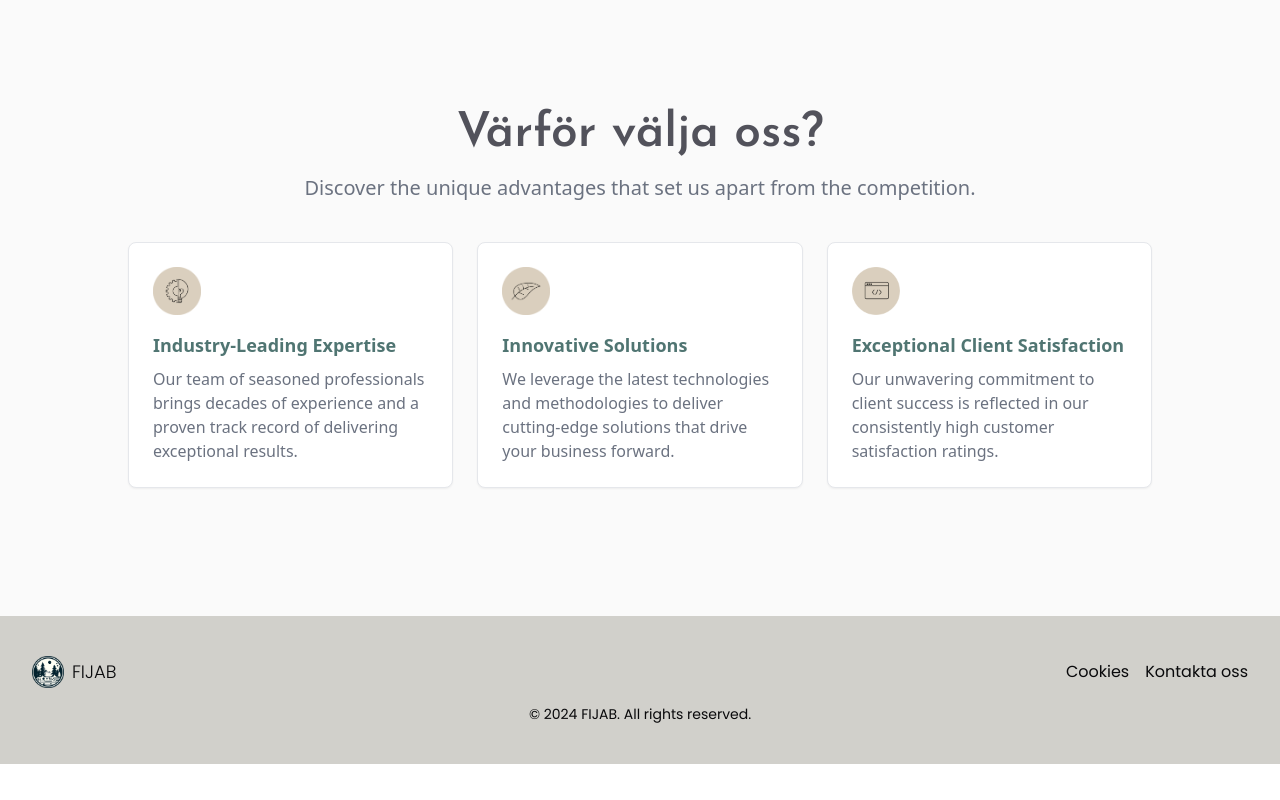
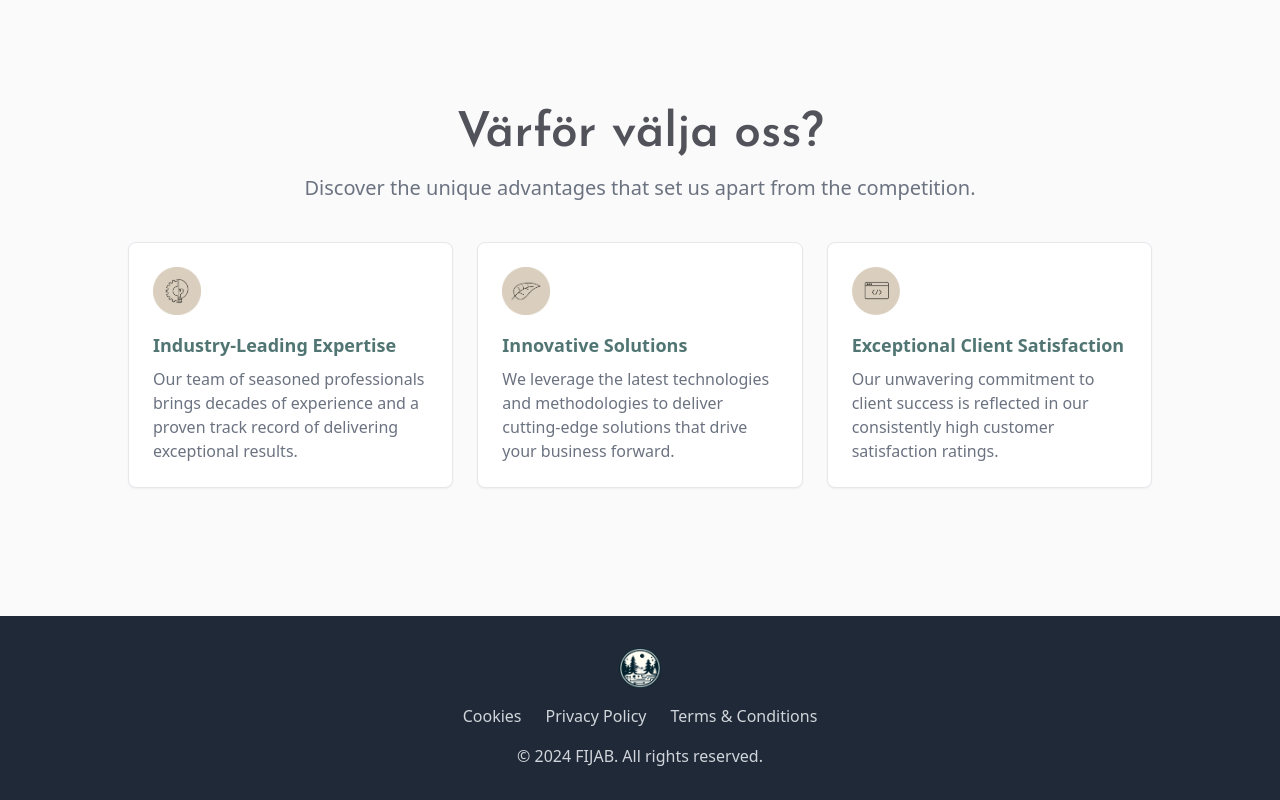
Before and after one commit to fijab/fijab.se, an Angular app: page / in a window 1280 px wide. Shown: the part 2577-3377 px from the top of the page. Before the commit the page ends 3341 px from the top, so only its background shows below. Built offline with nearby package versions, Linux system fonts and the light colour scheme.

Commit message:
styled footer and services

```diff
--- a/src/app/components/footer/footer.component.html
+++ b/src/app/components/footer/footer.component.html
@@ -1,19 +1,22 @@
-<footer class="bg-sandy text-zinc-950 py-6 sm:py-10 font-poppins">
-  <div class="container mx-auto px-4 sm:px-6 lg:px-8 flex flex-col sm:flex-row items-center justify-between space-y-4 sm:space-y-0">
-      <div class="flex items-center">
-          <img src="/assets/images/logo/logo.png" alt="FIJAB logo" class="h-8 w-8">
-          <span class="ml-2 text-lg font-light font-poppins">FIJAB</span>
+<footer class="bg-gray-800 text-gray-300 py-8">
+    <div class="container mx-auto px-4 text-center">
+      <!-- Logo -->
+      <div class="mb-4">
+        <img src="/assets/images/logo/logo.png" alt="Logo" class="mx-auto h-10">
       </div>
-      <div class="flex space-x-4">
-          <a href="#" class="hover:text-white transition-colors">
-              Cookies
-          </a>
-          <a href="#" class="hover:text-white transition-colors">
-              Kontakta oss
-          </a>
+
+      <!-- Policies -->
+      <div class="mb-4">
+        <ul class="flex justify-center space-x-6">
+          <li><a href="#" class="hover:text-white">Cookies</a></li>
+          <li><a href="#" class="hover:text-white">Privacy Policy</a></li>
+          <li><a href="#" class="hover:text-white">Terms & Conditions</a></li>
+        </ul>
       </div>
-  </div>
-  <div class="container mx-auto px-4 sm:px-6 lg:px-8 mt-4 text-center text-sm">
-      © 2024 FIJAB. All rights reserved.
-  </div>
-</footer>
+
+      <!-- Year and Copyright -->
+      <div>
+        <p>&copy; {{ currentYear }} FIJAB. All rights reserved.</p>
+      </div>
+    </div>
+  </footer>
--- a/src/app/components/footer/footer.component.ts
+++ b/src/app/components/footer/footer.component.ts
@@ -1,12 +1,18 @@
 import { Component } from '@angular/core';
+import { CommonModule } from '@angular/common';
+
 
 @Component({
   selector: 'app-footer',
   standalone: true,
-  imports: [],
+  imports: [CommonModule],
   templateUrl: './footer.component.html',
-  styleUrl: './footer.component.css'
+  styleUrls: ['./footer.component.css']
 })
 export class FooterComponent {
+  currentYear: number;
 
+  constructor() {
+    this.currentYear = new Date().getFullYear();
+  }
 }
--- a/src/app/pages/services-page/services-page.component.html
+++ b/src/app/pages/services-page/services-page.component.html
@@ -27,7 +27,7 @@
             <circle cx="12" cy="12" r="4"></circle>
           </svg>
         </div>
-        <h3 class="text-xl text-dark-green font-semibold">Webbutveckling</h3>
+        <h3 class="text-xl text-dark-green font-semibold">Frontendutveckling</h3>
         <p class="text-gray-500 dark:text-gray-400">
           Vi bygger anpassade webbplatser och webbtjänster för att hjälpa ditt företag att lyckas online.
         </p>
@@ -50,7 +50,7 @@
             <rect width="20" height="14" x="2" y="6" rx="2"></rect>
           </svg>
         </div>
-        <h3 class="text-xl text-dark-green font-semibold">Digital marknadsföring</h3>
+        <h3 class="text-xl text-dark-green font-semibold">Backendutveckling</h3>
         <p class="text-gray-500 dark:text-gray-400">
           Vi hjälper dig att nå din målgrupp och växa din online-närvaro.
         </p>
@@ -85,7 +85,7 @@
             <path d="m11 13.73-4 6.93"></path>
           </svg>
         </div>
-        <h3 class="text-xl text-dark-green font-semibold">IT-support</h3>
+        <h3 class="text-xl text-dark-green font-semibold">DevOps & Infrastruktur</h3>
         <p class="text-gray-500 dark:text-gray-400">
           Vi erbjuder omfattande IT-support för att hålla ditt företag igång smidigt.
         </p>
@@ -109,7 +109,7 @@
             <line x1="6" x2="6" y1="20" y2="16"></line>
           </svg>
         </div>
-        <h3 class="text-xl text-dark-green font-semibold">Dataanalys</h3>
+        <h3 class="text-xl text-dark-green font-semibold">UX/UI-design</h3>
         <p class="text-gray-500 dark:text-gray-400">
           Vi hjälper dig att fatta datadrivna beslut för att växa ditt företag.
         </p>
@@ -166,6 +166,56 @@
   </div>
 </section>
 
+<section class="w-full py-12 md:py-24 lg:py-20">
+  <div class="flex items-center justify-center min-h-screen bg-gray-100 p-4">
+    <div class="bg-white shadow-lg rounded-lg overflow-hidden flex">
+      <img class="w-1/2 h-auto object-cover" src="/assets/images/service.jpg" alt="Our Services Image">
+      <div class="w-1/2 p-6">
+        <h2 class="text-3xl font-josefin text-dark-green font-bold mb-4">Varför välja oss?</h2>
+        <p class="text-gray-700 mb-4">
+          Vi är ett IT-företag med lång erfarenhet och expertis inom vårt område. Här är några anledningar till varför du ska välja oss:
+        </p>
+        <ul class="text-gray-700 mb-6">
+          <li class="flex items-center mb-2">
+            <svg class="w-6 h-6 text-dark-green mr-2" fill="none" stroke="currentColor" viewBox="0 0 24 24" xmlns="http://www.w3.org/2000/svg">
+              <path stroke-linecap="round" stroke-linejoin="round" stroke-width="2" d="M5 13l4 4L19 7"></path>
+            </svg>
+            Professionell och pålitlig service
+          </li>
+          <li class="flex items-center mb-2">
+            <svg class="w-6 h-6 text-dark-green mr-2" fill="none" stroke="currentColor" viewBox="0 0 24 24" xmlns="http://www.w3.org/2000/svg">
+              <path stroke-linecap="round" stroke-linejoin="round" stroke-width="2" d="M5 13l4 4L19 7"></path>
+            </svg>
+            Kostnadseffektiva lösningar
+          </li>
+          <li class="flex items-center mb-2">
+            <svg class="w-6 h-6 text-dark-green mr-2" fill="none" stroke="currentColor" viewBox="0 0 24 24" xmlns="http://www.w3.org/2000/svg">
+              <path stroke-linecap="round" stroke-linejoin="round" stroke-width="2" d="M5 13l4 4L19 7"></path>
+            </svg>
+            Anpassade tjänster för dina behov
+          </li>
+          <li class="flex items-center mb-2">
+            <svg class="w-6 h-6 text-dark-green mr-2" fill="none" stroke="currentColor" viewBox="0 0 24 24" xmlns="http://www.w3.org/2000/svg">
+              <path stroke-linecap="round" stroke-linejoin="round" stroke-width="2" d="M5 13l4 4L19 7"></path>
+            </svg>
+            Snabb och effektiv support
+          </li>
+          <li class="flex items-center">
+            <svg class="w-6 h-6 text-dark-green mr-2" fill="none" stroke="currentColor" viewBox="0 0 24 24" xmlns="http://www.w3.org/2000/svg">
+              <path stroke-linecap="round" stroke-linejoin="round" stroke-width="2" d="M5 13l4 4L19 7"></path>
+            </svg>
+            Innovativa och moderna teknologier
+          </li>
+        </ul>
+        <button class="bg-pastel-green text-white px-4 py-2 rounded hover:bg-dark-green">
+          Kontakta oss
+        </button>
+      </div>
+    </div>
+  </div>
+</section>
+
+
 
 <div class="container mx-auto px-4 py-20" x-data="{ step: 1 }">
   <h2 class="text-center text-3xl font-bold font-josefin text-gray-700 mb-4">Processen</h2>
@@ -173,7 +223,7 @@
 
   <div class="relative pt-8 pb-8 w-full max-w-3xl mx-auto">
     <div class="absolute inset-0 flex items-center" style="margin-top: 2rem;">
-      <div class="w-full border-t-4 border-gray-300"></div>
+      <div class="w-full border-t-2 border-gray-300"></div>
     </div>
     <div class="relative flex justify-between w-full">
       <!-- Step 1 -->
@@ -215,3 +265,7 @@
     </div>
   </div>
 </div>
+
+<div class="container mx-auto px-4 py-8 space-y-8">
+  <app-contact-form></app-contact-form>
+</div>
--- a/src/app/pages/services-page/services-page.component.ts
+++ b/src/app/pages/services-page/services-page.component.ts
@@ -1,10 +1,11 @@
 import { Component } from '@angular/core';
 import { CommonModule } from '@angular/common';
+import { ContactFormComponent } from '../../components/contact-form/contact-form.component';
 
 @Component({
   selector: 'app-our-services',
   standalone: true,
-  imports: [CommonModule],
+  imports: [CommonModule, ContactFormComponent],
   templateUrl: './services-page.component.html',
   styleUrl: './services-page.component.css'
 })
```
Also changed, not shown: 1 other file (tests, documents, lock files or other folders).
